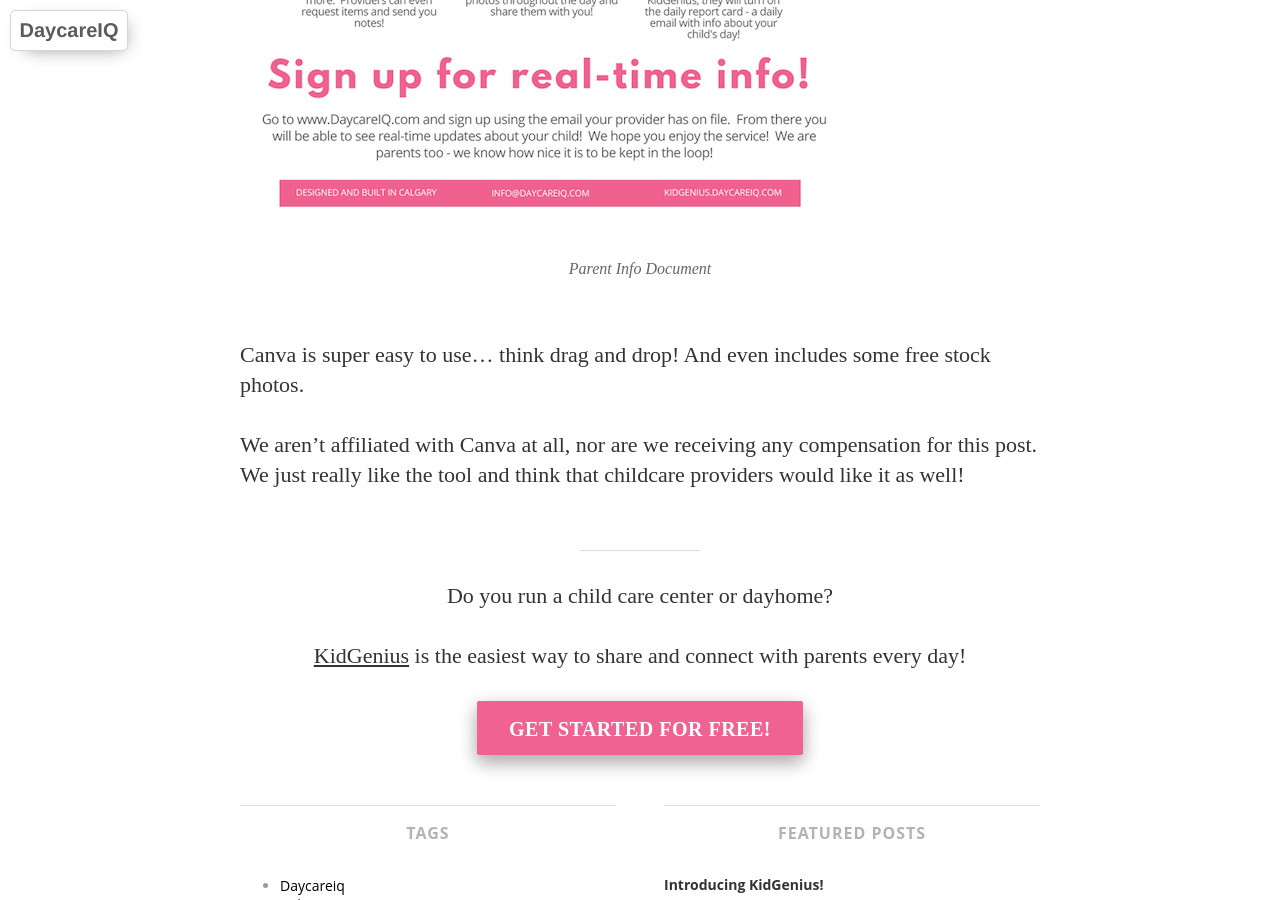
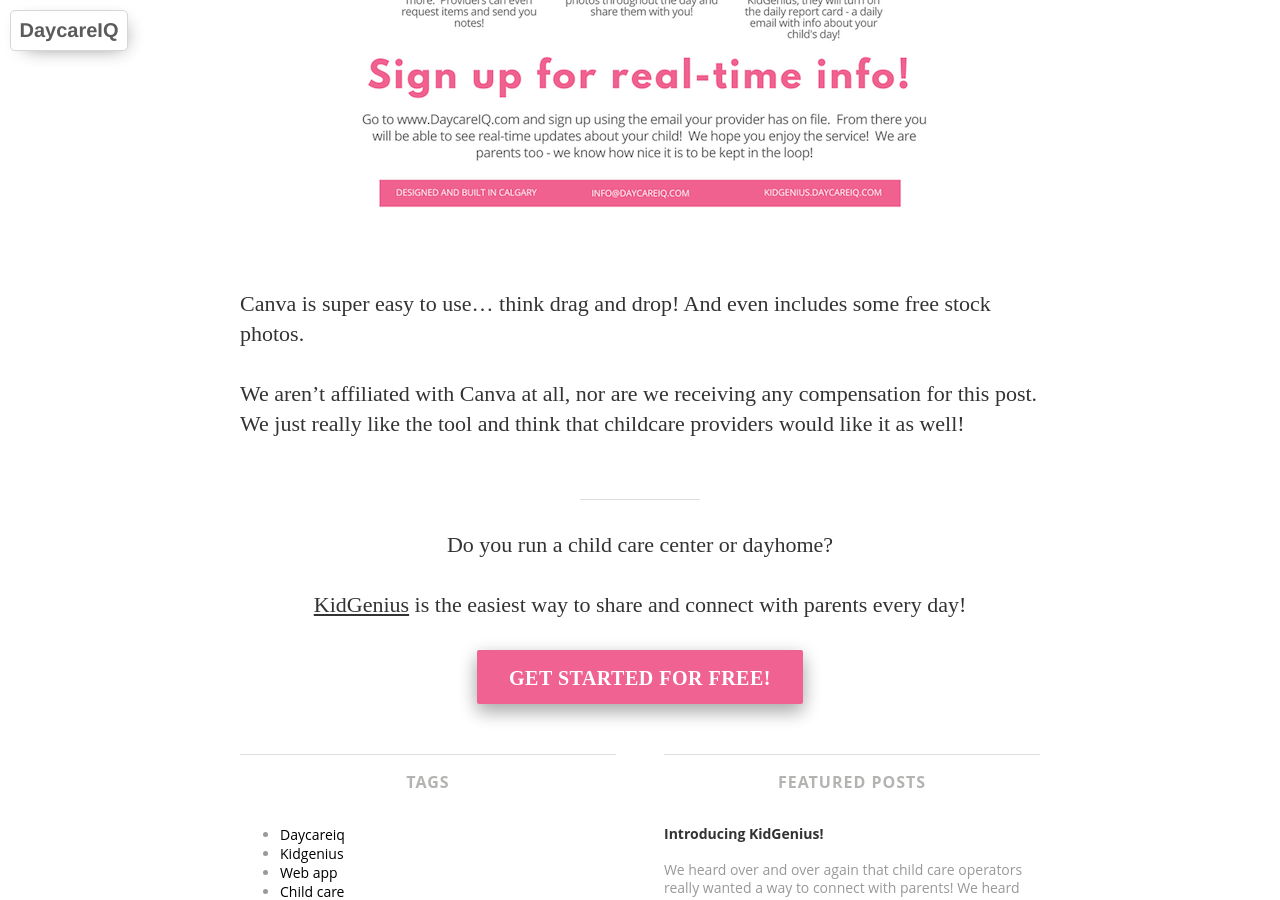
Before and after one commit to DaycareIQ/blog.daycareiq.com, a Jekyll site: the page built from _posts/2016-12-14-Creating-Documents.md, in a window 1280 px wide and 900 px high, scrolled down 1348 px. Built offline with Jekyll 4.4.1, drawn with Linux system fonts in a browser that asks for light colours; nearby versions of some CDN libraries; some web fonts are replaced.

Commit message:
Update 2016-12-14-Creating-Documents.md

```diff
--- a/_posts/2016-12-14-Creating-Documents.md
+++ b/_posts/2016-12-14-Creating-Documents.md
@@ -17,8 +17,9 @@ Earlier in December, we introduced [Bulletin Boards](http://blog.daycareiq.com/2
 </p>
 
 We created our *Parent Info Document* seen below in Canva in only 10 minutes!  Seriously!
-
-![Parent Info Document](https://blog.daycareiq.com/site_assets/images/Parent_Info_Sheet.png)
+<p align="center">
+  <img src="https://blog.daycareiq.com/site_assets/images/Parent_Info_Sheet.png">
+</p>
 
 Canva is super easy to use... think drag and drop!  And even includes some free stock photos.
 
```
